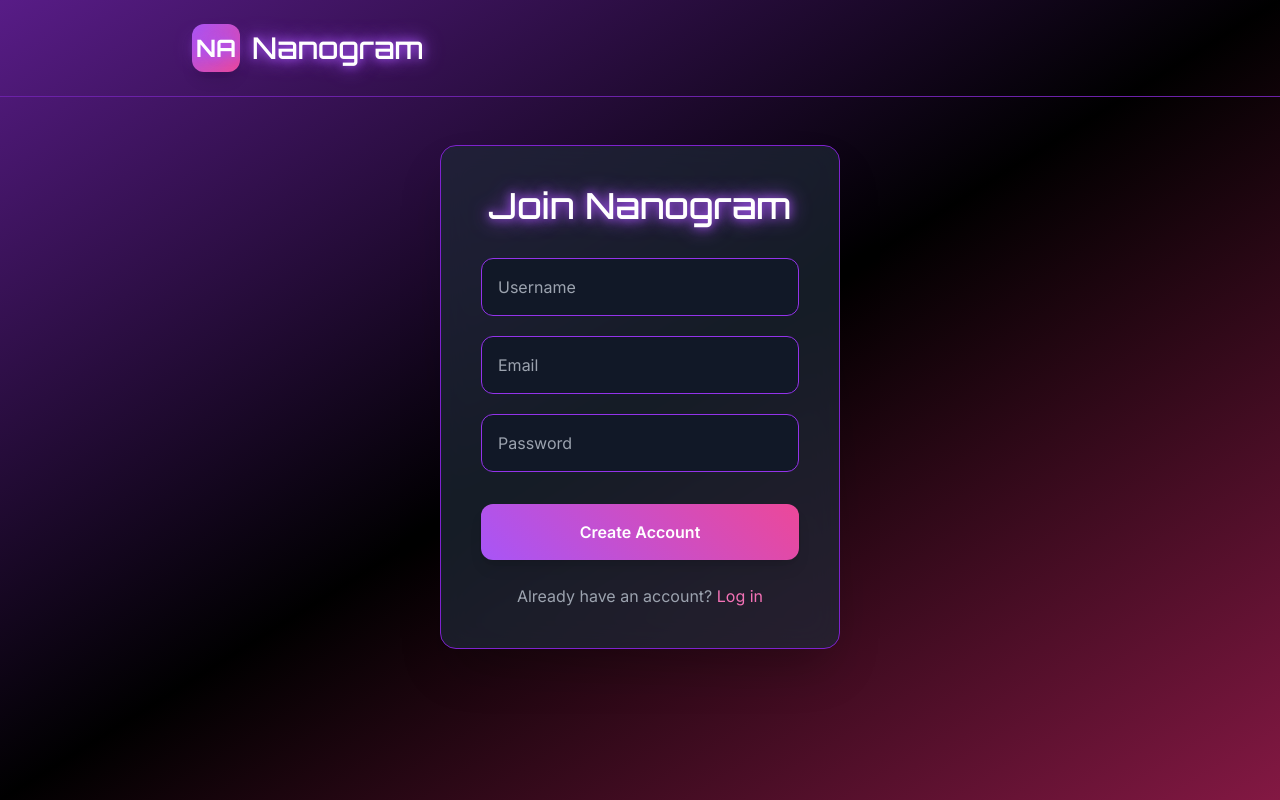
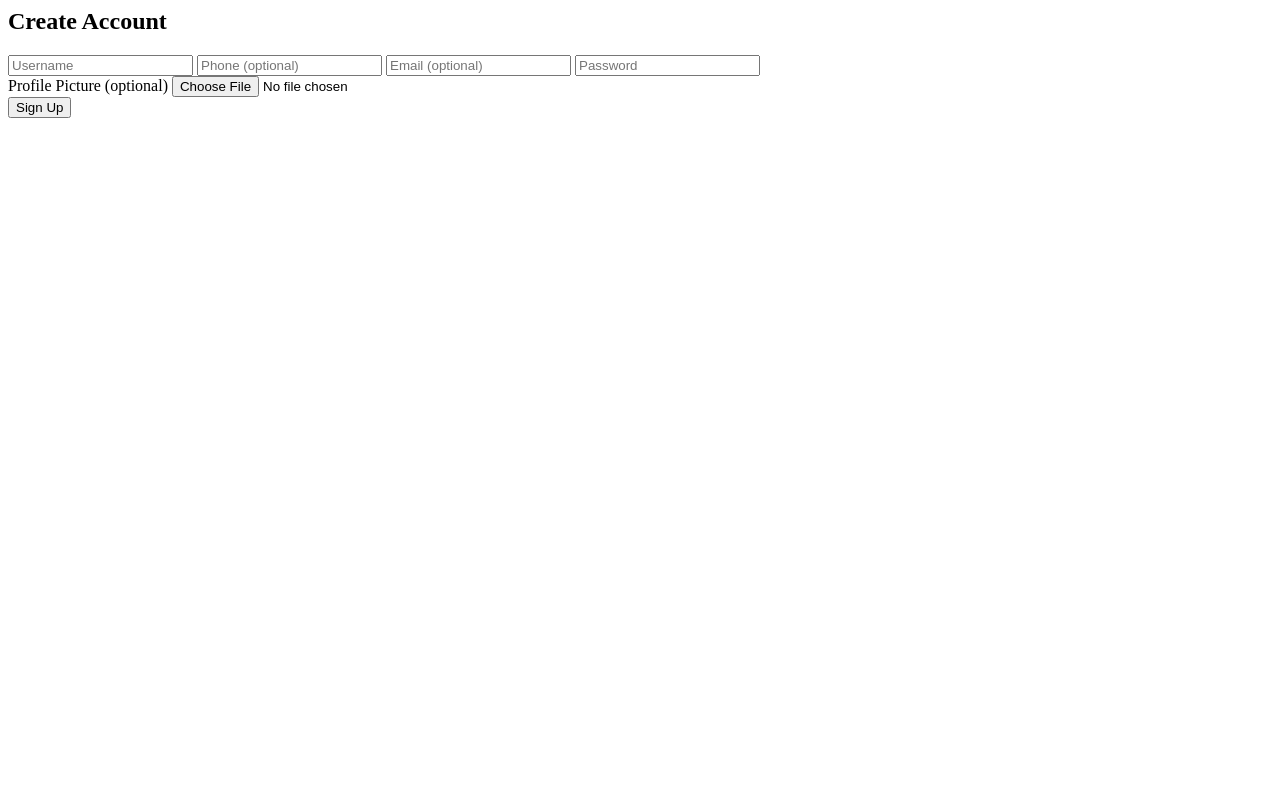
Before and after one commit to artexpury925/NANOGRAM, a Python web app: template templates/register.html in a window 1280 px wide. Run offline with Jinja, Linux system fonts and the light colour scheme; the template is opened without the code that fills it, so the values that code supplies are empty; some libraries are stand-ins or nearby versions.

Commit message:
Update register.html

```diff
--- a/templates/register.html
+++ b/templates/register.html
@@ -1,23 +1,23 @@
-{% extends "base.html" %}
-{% block title %}Register{% endblock %}
-
 {% block content %}
 <div class="bg-gray-800 bg-opacity-70 backdrop-blur-lg rounded-2xl shadow-2xl p-10 border border-purple-700">
-  <h2 class="text-4xl logo-font text-center mb-8 neon">Join Nanogram</h2>
-  <form method="POST">
-    <input type="text" name="username" placeholder="Username" required
-           class="w-full p-4 mb-5 bg-gray-900 border border-purple-600 rounded-xl focus:outline-none focus:border-pink-500 neon-placeholder"/>
-    <input type="email" name="email" placeholder="Email" required
-           class="w-full p-4 mb-5 bg-gray-900 border border-purple-600 rounded-xl focus:outline-none focus:border-pink-500"/>
-    <input type="password" name="password" placeholder="Password" required
-           class="w-full p-4 mb-8 bg-gray-900 border border-purple-600 rounded-xl focus:outline-none focus:border-pink-500"/>
+  <h2 class="text-4xl logo-font text-center mb-8 neon">Create Account</h2>
+  <form method="POST" enctype="multipart/form-data">
+    <input type="text" name="username" placeholder="Username" required class="w-full p-4 mb-4 bg-gray-900 border border-purple-600 rounded-xl focus:outline-none focus:border-pink-500"/>
 
-    <button type="submit" class="w-full py-4 btn-neon text-white font-bold rounded-xl shadow-lg transform hover:scale-105 transition duration-300">
-      Create Account
+    <input type="tel" name="phone" placeholder="Phone (optional)" class="w-full p-4 mb-4 bg-gray-900 border border-purple-600 rounded-xl focus:outline-none focus:border-pink-500"/>
+
+    <input type="email" name="email" placeholder="Email (optional)" class="w-full p-4 mb-4 bg-gray-900 border border-purple-600 rounded-xl focus:outline-none focus:border-pink-500"/>
+
+    <input type="password" name="password" placeholder="Password" required class="w-full p-4 mb-4 bg-gray-900 border border-purple-600 rounded-xl focus:outline-none focus:border-pink-500"/>
+
+    <div class="mb-6">
+      <label class="text-gray-400 text-sm">Profile Picture (optional)</label>
+      <input type="file" name="profile_pic" accept="image/*" class="w-full text-gray-400"/>
+    </div>
+
+    <button type="submit" class="w-full py-4 btn-neon text-white font-bold rounded-xl shadow-lg hover:scale-105 transition">
+      Sign Up
     </button>
   </form>
-  <p class="text-center mt-6 text-gray-400">
-    Already have an account? <a href="/login" class="text-pink-400 hover:underline">Log in</a>
-  </p>
 </div>
 {% endblock %}
```
